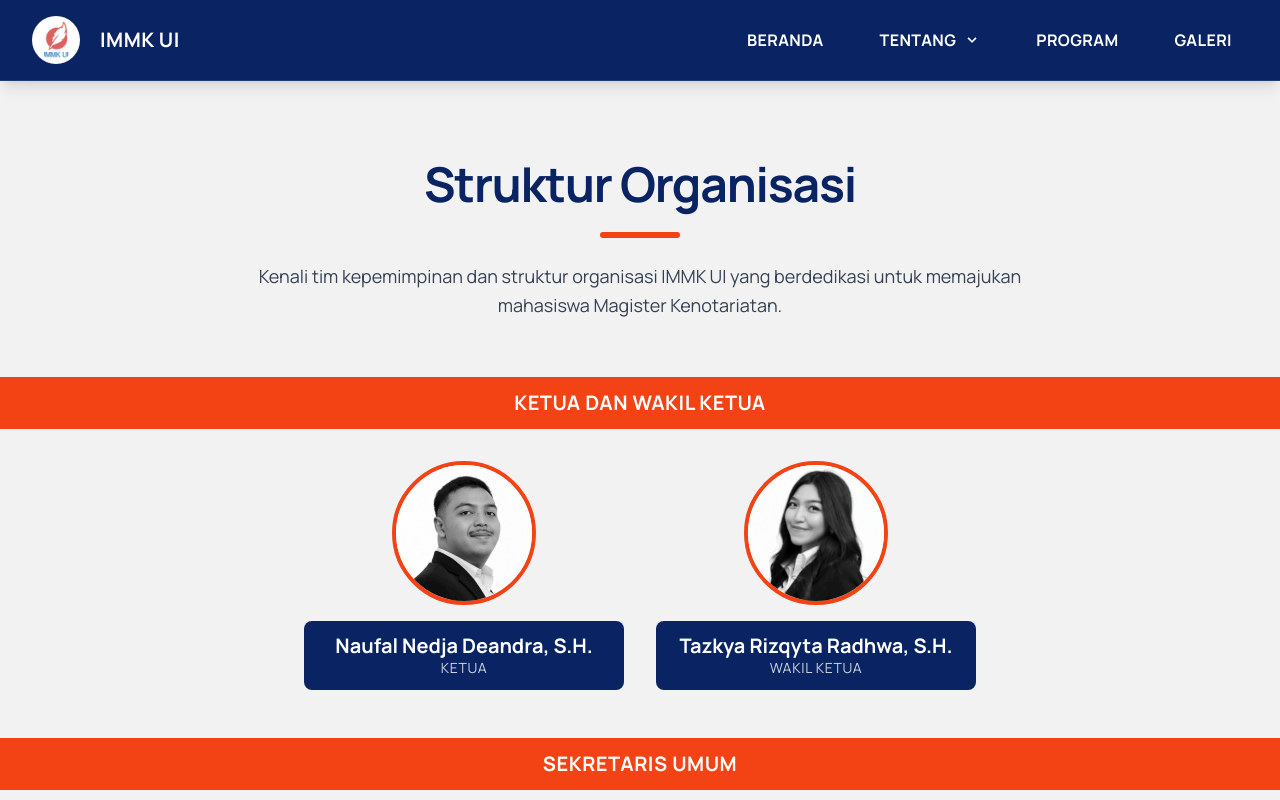
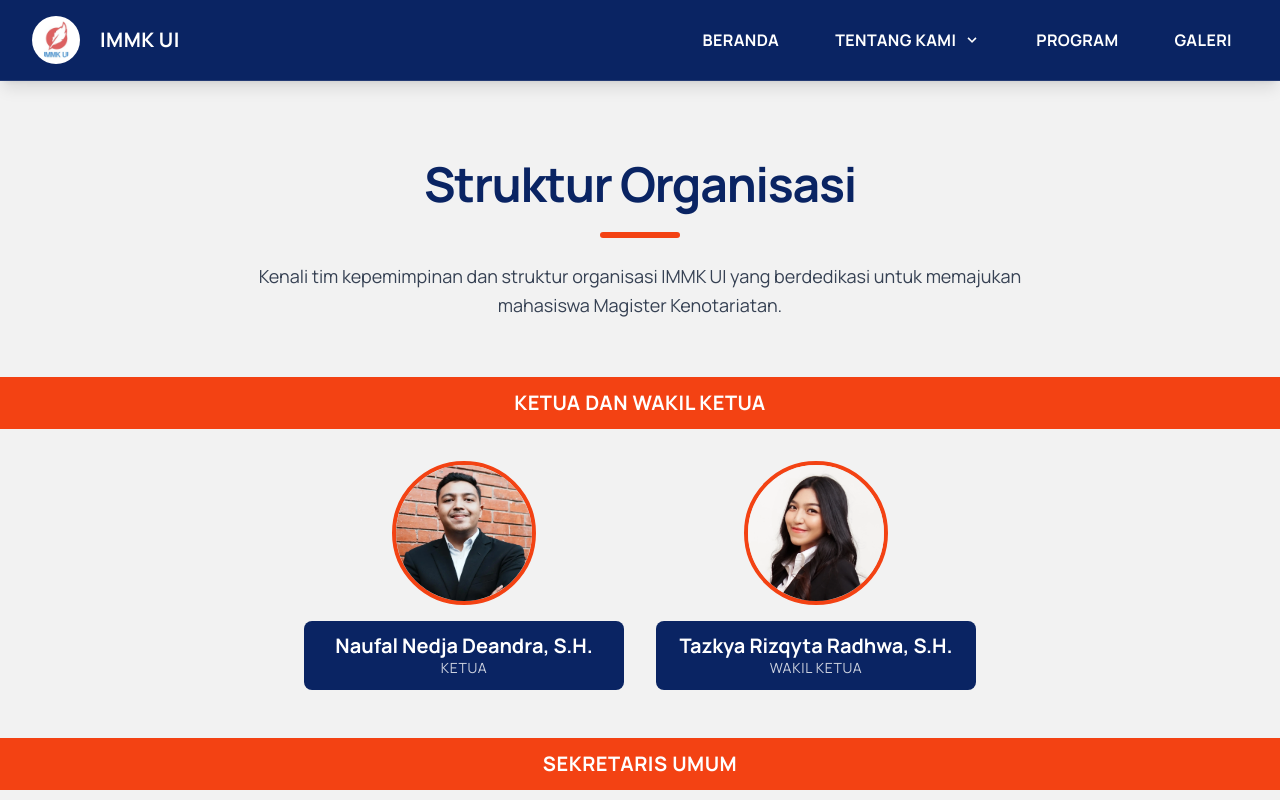
Before and after one commit to Mahusaa/immk-ui, a Next.js app: page /organization in a window 1280 px wide. Shown: the top 800 px of the page. Built offline with nearby package versions, Linux system fonts and the light colour scheme.

Commit message:
chore: revise tentang kami, delete galeri desc and struktur org

```diff
--- a/app/components/OrganizationStructure.tsx
+++ b/app/components/OrganizationStructure.tsx
@@ -8,12 +8,12 @@ const executiveBoard = [
   {
     name: 'Naufal Nedja Deandra, S.H.',
     position: 'Ketua',
-    image: '/ketua.png',
+    image: '/ketua-new.png',
   },
   {
     name: 'Tazkya Rizqyta Radhwa, S.H.',
     position: 'Wakil Ketua',
-    image: '/waketu.png',
+    image: '/waketu-new.png',
   },
 ];
 
--- a/app/components/gallery.tsx
+++ b/app/components/gallery.tsx
@@ -21,7 +21,7 @@ export const Gallery = () => {
   const galleryItems: GalleryItem[] = [
     {
       id: 1,
-      title: 'Notaris dalam Aksi',
+      title: 'Notary in Action',
       category: 'Praktikum',
       date: '2023-03-12',
       src: '/Notary_In_Action_1.webp',
@@ -29,7 +29,7 @@ export const Gallery = () => {
     },
     {
       id: 2,
-      title: 'Notaris dalam Aksi',
+      title: 'Notary in Action',
       category: 'Praktikum',
       date: '2023-03-13',
       src: '/Notary_In_Action_2.webp',
@@ -37,7 +37,7 @@ export const Gallery = () => {
     },
     {
       id: 3,
-      title: 'Notaris dalam Aksi',
+      title: 'Notary in Action',
       category: 'Praktikum',
       date: '2023-03-14',
       src: '/Notary_In_Action_3.webp',
@@ -181,7 +181,6 @@ export const Gallery = () => {
                   <Image src={item.src} alt={item.title} width={320} height={192} className="object-cover w-full h-full" />
                 </div>
                 <h3 className="text-lg font-bold mb-2 text-[#0A2463] text-center">{item.title}</h3>
-                <p className="text-gray-600 text-center text-sm">{item.desc}</p>
               </div>
             </div>
           ))}
@@ -218,7 +217,6 @@ export const Gallery = () => {
             >
               <Image src={galleryItems[selectedImage].src} alt={galleryItems[selectedImage].title} width={600} height={400} className="rounded-xl object-cover w-full h-64" />
               <h3 className="text-lg font-bold mt-4 text-[#0A2463]">{galleryItems[selectedImage].title}</h3>
-              <p className="text-gray-600 text-sm mt-2">{galleryItems[selectedImage].desc}</p>
               <button className="absolute top-2 right-2 text-[#F04E23] hover:text-[#0A2463] text-2xl font-bold" onClick={() => setSelectedImage(null)}>&times;</button>
             </motion.div>
           </motion.div>
--- a/app/components/ui/Navbar.tsx
+++ b/app/components/ui/Navbar.tsx
@@ -11,7 +11,7 @@ const aboutDropdown = [
 
 const navLinks = [
   { name: 'Beranda', href: '/' },
-  { name: 'Tentang', href: '#about', dropdown: aboutDropdown },
+  { name: 'Tentang Kami', href: '#about', dropdown: aboutDropdown },
   { name: 'Program', href: '/#programs' },
   { name: 'Galeri', href: '/#gallery' },
 ];
@@ -195,7 +195,7 @@ export default function Navbar() {
           {/* Footer with Branding */}
           <div className="px-6 py-4 border-t border-white/10">
             <p className="text-center text-white/60 text-sm font-montserrat">
-              © 2024 IMMK UI - Ikatan Mahasiswa Magister Kenotariatan UI
+              © 2025 IMMK UI - Ikatan Mahasiswa Magister Kenotariatan UI
             </p>
           </div>
         </div>
```
Also changed, not shown: public/ketua-new.png (added), public/waketu-new.png (added).
